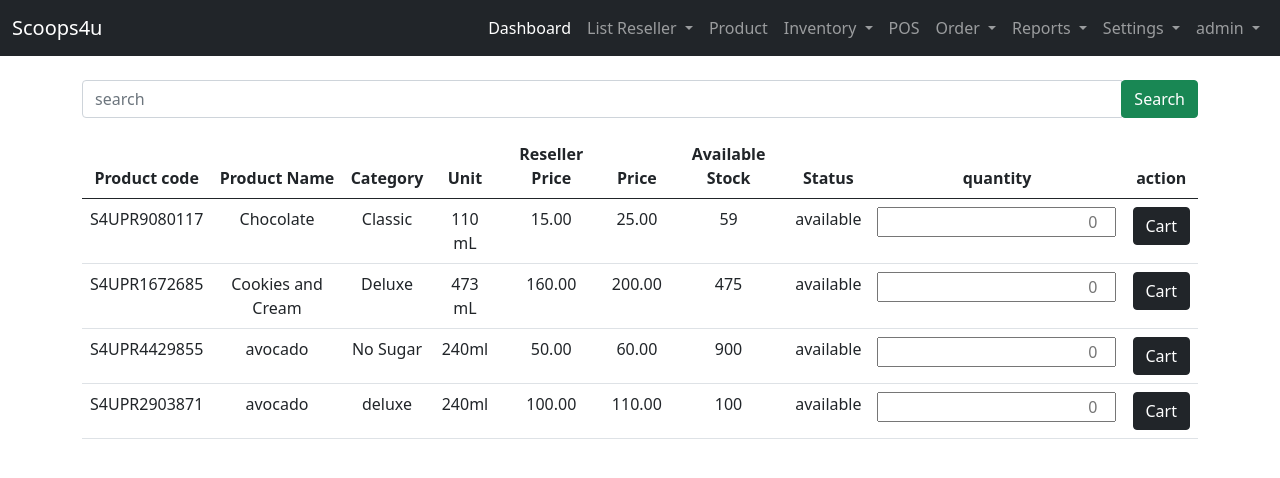
After one commit to Pedrick16/django_scoops-capstone, a Django app: page /reseller-site/cart/all-products/ in a window 1280 px wide. The commit adds this page. Shown: the top 478 px of the page. Run offline with Django 4.2, Linux system fonts and the light colour scheme; a user stored in the database is signed in; data comes from the database, SQL or seed files in the repository; both versions use the stored data as it was after the commit.

Commit message:
added code for pos

```diff
--- a/admin_site/models.py
+++ b/admin_site/models.py
@@ -61,6 +61,7 @@ class Product(models.Model):
     #     if self.product_stock <= 100:
     #         self.product_status = "low stock"
     #         self.update()
+
 
     def __str__(self):
         return self.product_code
--- a/admin_site/urls.py
+++ b/admin_site/urls.py
@@ -65,7 +65,6 @@ urlpatterns = [
     path('transaction-orders/completed', views.Transaction_completed, name='transaction_completed'),
     path('transaction-orders/process-completed', views.completed_process, name='completed_process'),
 
-    path('transaction-orders/decline', views.Transaction_decline, name='transaction_decline'),
     path('transaction-view/<int:id>/', views.transaction_view, name='transaction_view'),
 
     path('search-reseller/', views.search_reseller, name='search_reseller'),
@@ -79,4 +78,9 @@ urlpatterns = [
 
     path('register/<int:inquiryid>/', views.register, name='register'),
     path('viewing-pic/<int:id>/', views.view_pic, name='viewing_pic'),
+
+    #edit
+    path('edit-reseller/<int:id>/', views.edit_reseller, name='edit_reseller'),
+
+
 ]
--- a/reseller_site/urls.py
+++ b/reseller_site/urls.py
@@ -10,6 +10,8 @@ urlpatterns = [
     path('minus-qty/<int:productid>/', views.minus_qty, name='minus_qty'),
     path('add-qty/<int:productid>/', views.add_qty ,name='add_qty'),
     path('pos/cancel/<int:productid>/', views.cart_cancel,name='cart_cancel'),
+    path('cart/all-products/', views.all_products ,name='all_products'),
+    path('cart/all-products/<int:productid>/', views.cart_products ,name='cart_products'),
 
 
     path('transaction-view/<int:id>/', views.transaction_view, name='transaction_view'),
--- a/reseller_site/views.py
+++ b/reseller_site/views.py
@@ -214,6 +214,82 @@ def add_cart(request):
         }
     return render(request, 'reseller_site/cart/cart.html', context)
 
+@login_required(login_url='landing_page:login')
+def all_products(request):
+    list_products = Product.objects.all()
+    context = {'list_products':list_products}
+    return render(request, 'reseller_site/cart/all-products.html', context)
+
+@login_required(login_url='landing_page:login')
+def cart_products(request, productid):
+    if request.method =="POST":
+        # getting id
+
+        product = Product.objects.get(id = productid)
+
+
+
+        # coming from  input type
+        qty = int(request.POST['quantity'])
+        p_stock = int(request.POST['stock'])
+        pcode = request.POST['product_code']
+        p_reseller_price = float(request.POST['product_reseller_price'])
+        p_price = float(request.POST['product_price'])
+        p_unit = request.POST['product_unit']
+        p_category = request.POST['product_category']
+        p_name = request.POST['product_name']
+
+
+
+        # session,  getting  user name
+        current_user = request.user
+
+        # minus or adding to the stock
+        diff = p_stock -  qty
+        amount_cart = p_price * qty
+        reseller_cart = p_reseller_price * qty
+
+        #converting the data of product stock to integer
+        avail_stock = int(product.product_stock)
+
+        #checking if have already product in the cart
+
+        status = "low stock"
+
+
+
+
+        # error trapping for 0 stock
+        if Pos.objects.filter(pos_user=request.user, pos_pcode = pcode):
+            messages.success(request,("you already have on the cart"))
+            return redirect('reseller_site:all_products')
+        elif  product.product_stock == 0:
+            messages.success(request,("Sorry, No Available Stock"))
+            return redirect('reseller_site:all_products')
+
+        # error trapping for low stock
+        elif avail_stock <  qty:
+            messages.success(request,("sorry available stock not enough"))
+            return redirect('reseller_site:all_products')
+        elif product.product_status =="n/a":
+            messages.success(request,("Sorry, this Product is not Available"))
+            return redirect('reseller_site:all_products')
+        else:
+
+            #updating product stock
+            product.product_stock = diff
+            product.save()
+
+            #inserting product in pos table
+            pos = Pos(pos_user=current_user, pos_pcode=pcode, pos_category= p_category,  pos_name = p_name, pos_unit= p_unit,pos_reseller_price =p_reseller_price , pos_price = p_price, pos_quantity = qty, pos_amount = amount_cart,  pos_ResellerAmount =reseller_cart )
+            pos.save()
+
+
+
+
+            messages.info(request,("Successfully carting Products"))
+            return redirect('reseller_site:add_cart')
+
 
 @login_required(login_url='landing_page:login')
 def transaction_view(request,id):
@@ -268,4 +344,4 @@ def cart_cancel(request,productid):
 
 
         messages.success(request,("Successfully cancelled"))
-        return redirect('admin_site:pos')
+        return redirect('reseller_site:add_cart')
--- a/templates/admin_site/base.html
+++ b/templates/admin_site/base.html
@@ -75,10 +75,10 @@
                 <ul class="dropdown-menu" aria-labelledby="navbarDropdownMenuLink">
                   <li><a class="dropdown-item" href="{% url 'admin_site:transaction_orders' %}">Pending</a></li>
                   <li><a class="dropdown-item" href="{% url 'admin_site:transaction_outshipping' %}">Out For Delivery</a></li>
-                  <li><a class="dropdown-item" href="{% url 'admin_site:transaction_completed' %}">Completed</a></li>
-                  <li><a class="dropdown-item" href="{% url 'admin_site:transaction_decline' %}">Decline Order</a></li>
+                  <li><a class="dropdown-item" href="{% url 'admin_site:transaction_completed' %}">Delivered</a></li>
                 </ul>
               </li>
+
 
               <li class="nav-item dropdown">
                 <a class="nav-link dropdown-toggle" href="#" id="navbarDropdownMenuLink" role="button" data-bs-toggle="dropdown" aria-expanded="false">
@@ -202,7 +202,6 @@
             <a class="nav-link" href="{% url 'reseller_site:transaction_orders'  %}">Orders</a>
           </li>
 
-
           <li class="nav-item">
             <a class="nav-link" href="{% url 'reseller_site:add_cart'  %}">Cart</a>
           </li>
--- a/templates/admin_site/user/list_reseller.html
+++ b/templates/admin_site/user/list_reseller.html
@@ -40,7 +40,9 @@
                 <th>Valid ID</th>
                 <th>Business Permit</th>
                 <th>Status</th>
+
                 <th>action</th>
+                <th></th>
             </tr>
             <tbody>
                 {% for list in list_reseller %}
@@ -55,6 +57,9 @@
                     <td><a href="{% url 'admin_site:viewing_pic' list.id %}"><img src="/media/{{ list.reseller_id}}" alt="Valid-ID" width="50" class="rounded-circle"></a></td>
                     <td><a href="{% url 'admin_site:viewing_pic' list.id %}"><img src="/media/{{ list.reseller_businessp}}" alt="Valid-ID" width="50" class="rounded-circle"></a></td>
                     <td>{{ list.reseller_status }}</td>
+
+                    <td><a href="{% url 'admin_site:edit_reseller' list.id %}" class="btn btn-dark">Edit</a></td>
+
                     <form method="POST" action="{% url 'admin_site:archive_reseller'  list.id %}" onsubmit="return submitForm(this);">
                         {% csrf_token %}
                     <td> <input type="submit" class="btn btn-dark"  value="Archive"></td>
--- /dev/null
+++ b/templates/reseller_site/cart/all-products.html
@@ -0,0 +1,97 @@
+{% extends 'admin_site/base.html' %}
+
+
+{% block content %}
+<!-- <script src="https://unpkg.com/sweetalert/dist/sweetalert.min.js"></script>
+<script>
+    {% for message in messages %}
+        swal('{{ message }}');
+    {% endfor %}
+</script> -->
+<form action="{% url 'admin_site:search_product' %}" method="get" class="my-3 ">
+    {% csrf_token %}
+    <div class="input-group">
+        <input type="text" class="form-control" name="search" placeholder="search" required>
+        <div class="input-group-append">
+            <button class="btn btn-success">Search</button>
+        </div>
+    </div>
+</form>
+
+{% for messsage in messages  %}
+<p class='alert alert-success mt-3'>{{messsage}}</p>
+{% endfor %}
+
+
+{% if list_products %}
+<table class="table table-hover text-center">
+    <thead>
+        <tr>
+            <th>Product code </th>
+            <th>Product Name</th>
+            <th>Category</th>
+            <th>Unit</th>
+            <th>Reseller Price</th>
+
+            {% if user.role == "admin" %}
+            <th>Price</th>
+            {% elif user.role == "staff" %}
+            <th>Price</th>
+            {% endif %}
+
+
+
+
+
+
+
+            <th>Available Stock</th>
+
+
+            <th>Status</th>
+            <th>quantity</th>
+            <th>action</th>
+        </tr>
+    </thead>
+    <tbody>
+
+        {% for list in list_products %}
+        <tr>
+            <td>{{ list.product_code }}</td>
+            <td>{{ list.product_name }}</td>
+            <td>{{ list.product_category }}</td>
+            <td>{{ list.product_unit }}</td>
+            <td>{{ list.product_ResellerPrice }}</td>
+
+            {% if user.role == "admin" %}
+            <td>{{ list.product_price }}</td>
+            {% elif user.role == "staff" %}
+            <td>{{ list.product_price }}</td>
+
+            {% endif %}
+
+
+
+            <td>{{ list.product_stock }}</td>
+
+            <td>{{ list.product_status }}</td>
+
+        <form action="{% url 'reseller_site:cart_products' list.id %}" method="POST">
+            {% csrf_token %}
+        <td><input type="number" name="quantity" style="text-align:right;" placeholder="0" required></td>
+        <td><button class="btn btn-dark" type="submit" name="cart">Cart</button></td>
+        <input type="hidden" name="stock" value="{{ list.product_stock }}">
+        <input type="hidden" name="product_code" value="{{ list.product_code }}">
+        <input type="hidden" name="product_category" value="{{ list.product_category }}">
+        <input type="hidden" name="product_name" value="{{ list.product_name}}">
+        <input type="hidden" name="product_unit" value="{{ list.product_unit }}">
+        <input type="hidden" name="product_reseller_price" value="{{ list.product_ResellerPrice }}">
+        <input type="hidden" name="product_price" value="{{ list.product_price }}">
+        </form>
+        </tr>
+        {% endfor %}
+    </tbody>
+</table>
+{% endif %}
+
+{% endblock content %}
--- a/templates/reseller_site/cart/cart.html
+++ b/templates/reseller_site/cart/cart.html
@@ -18,7 +18,7 @@
 
 <p class="alert alert-success mt-3">{{ message }}</p>
 {% endfor %}
-<a href="{% url 'admin_site:all_products' %}" class="btn btn-dark">Select Products</a>
+<a href="{% url 'reseller_site:all_products' %}" class="btn btn-dark">Select Products</a>
 {% if list_pos %}
 
     <br>
```
Also changed, not shown: admin_site/views.py (+10 -10 lines), templates/admin_site/edit/edit_reseller.html (added, +64 -0 lines), db.sqlite3, media/image_path/2023-02-kimpaulinetinawingmail.com-dog-4hwe7e4BHK.jpg (added), media/image_path/2023-02-kimpaulinetinawingmail.com-dog-tbNnB3lmSW.jpg (added).
